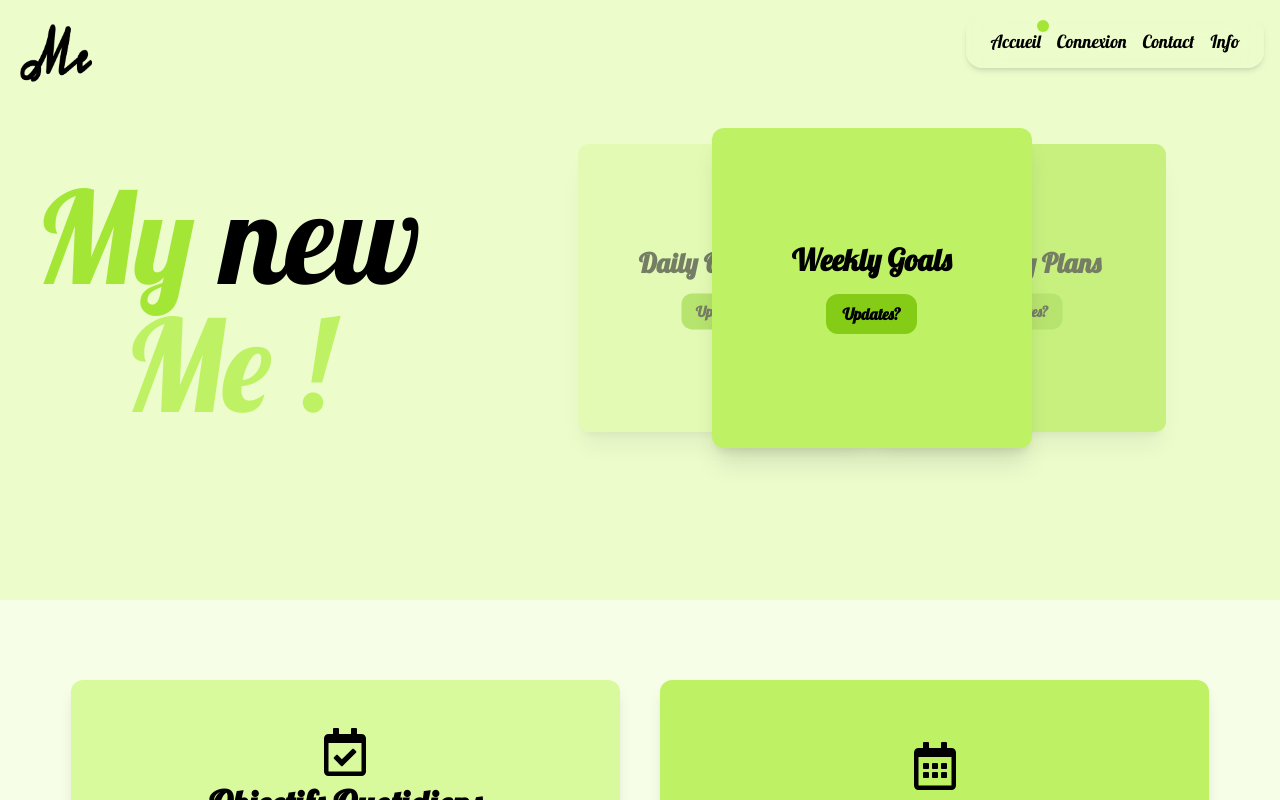
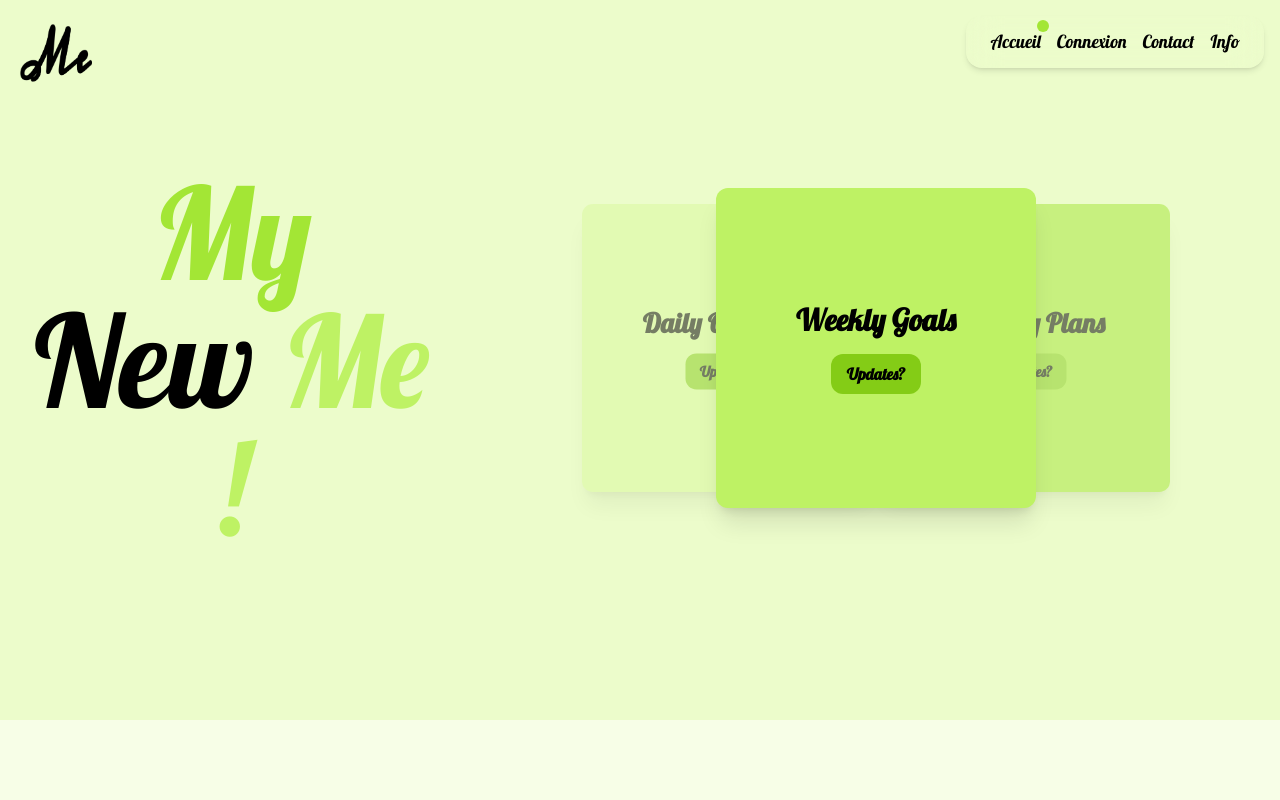
Before and after one commit to Moundirbechikh/MyNewLife, a React (Create React App) app in the folder frontend/: page / in a window 1280 px wide. Shown: the top 800 px of the page. Built offline with nearby package versions, Linux system fonts and the light colour scheme.

Commit message:
Update Citation.jsx

```diff
--- a/frontend/src/components/Citation.jsx
+++ b/frontend/src/components/Citation.jsx
@@ -28,7 +28,7 @@ function Citation({ theme = 'lime' }) {
         </>
       ) : (
         <>
-          My <span className="text-black">new</span>{' '}
+          My <span className="text-black">New</span>{' '}
           <span className={`${getTextColor(theme, 300)}`}>Me !</span>
         </>
       )}
```
